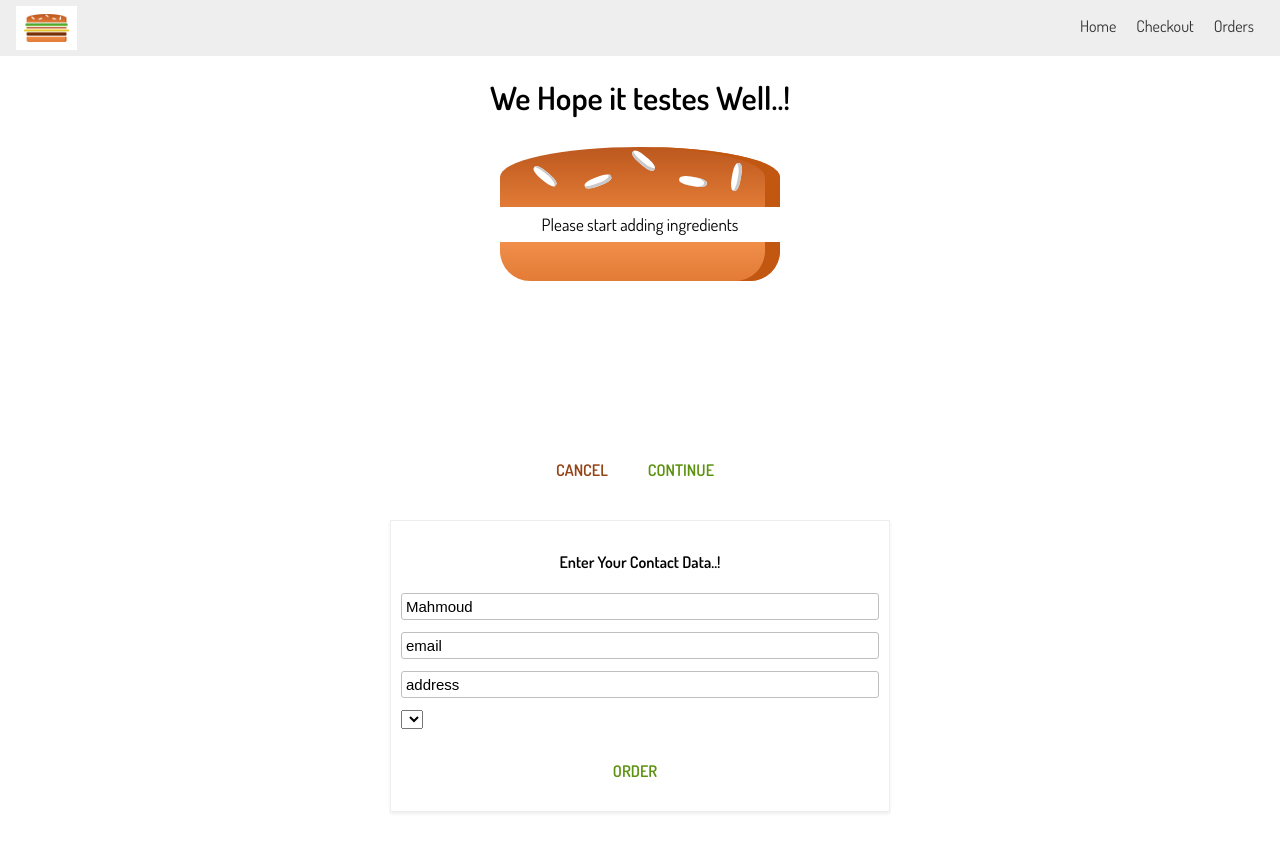
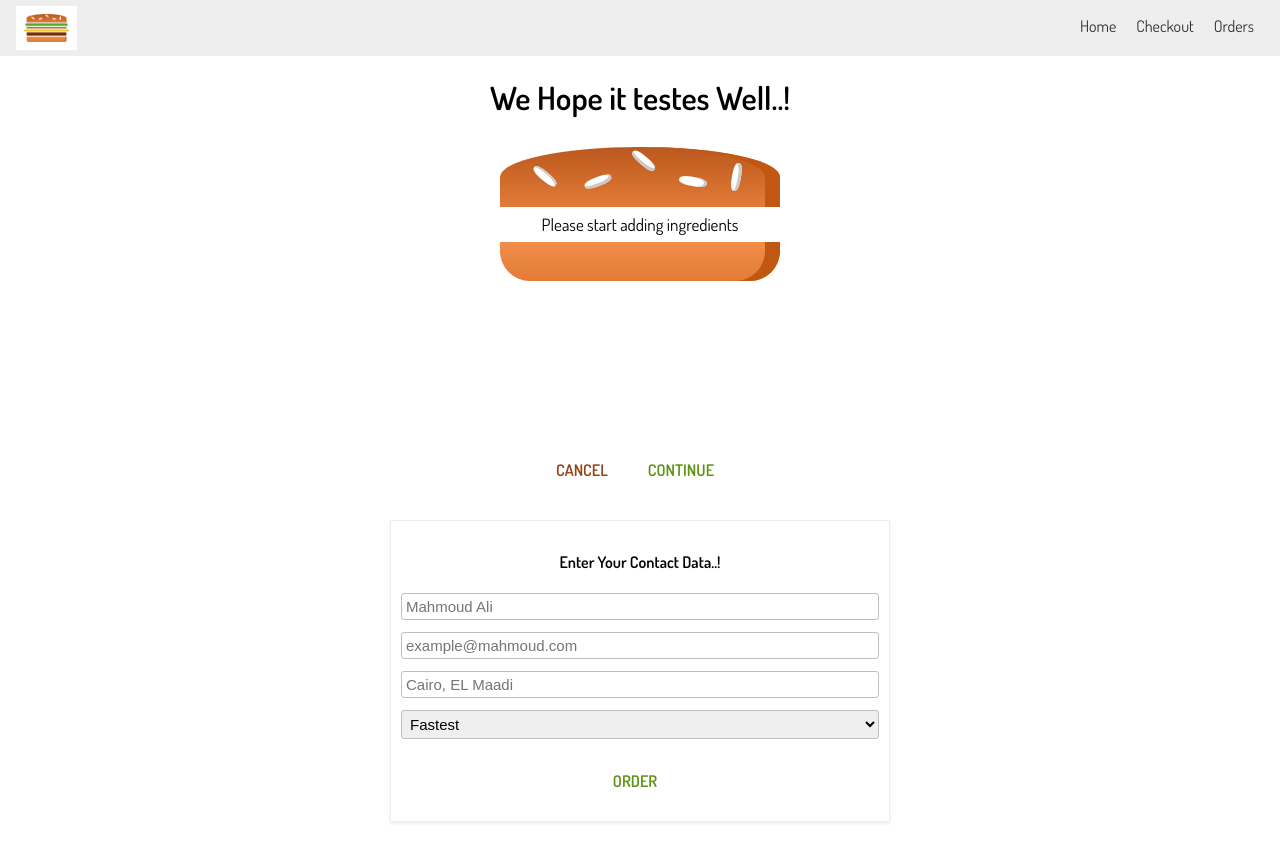
Before and after one commit to mahmoudali0001/Burger-Builder, a React app: page /checkout in a window 1280 px wide. Both pictures are taken after a click on the button "CONTINUE". Built offline with nearby package versions, Linux system fonts and the light colour scheme.

Commit message:
ad onchange dynmic with ContactData

```diff
--- a/src/Components/UI/Input/Input.css
+++ b/src/Components/UI/Input/Input.css
@@ -5,7 +5,8 @@
 }
 
 .Input input,
-.Input textarea {
+.Input textarea,
+.Input select {
   width: 100%;
   box-sizing: border-box;
   resize: none;
--- a/src/Components/UI/Input/Input.js
+++ b/src/Components/UI/Input/Input.js
@@ -7,19 +7,33 @@ const input = (props) => {
 
   switch (props.elementType) {
     case "input":
-      inputElement = <input {...props.elementConfig} value={props.value} />;
+      inputElement = (
+        <input {...props.elementConfig} value="" onChange={props.changed} />
+      );
 
       break;
 
     case "textarea":
-      inputElement = <textarea {...props.elementConfig} value={props.value} />;
+      inputElement = (
+        <textarea {...props.elementConfig} value="" onChange={props.changed} />
+      );
 
       break;
 
     case "select":
       inputElement = (
-        <select {...props.elementConfig} value={props.value}>
-          {props.opions}
+        <select>
+          {props.elementConfig.options.map((option) => {
+            return (
+              <option
+                key={option.displayValue}
+                onChange={props.changed}
+                value=""
+              >
+                {option.displayValue}
+              </option>
+            );
+          })}
         </select>
       );
 
--- a/src/Containers/Chechout/ContactData/ContactData.js
+++ b/src/Containers/Chechout/ContactData/ContactData.js
@@ -38,8 +38,10 @@ class ContactData extends Component {
       deliveryMethod: {
         elementType: "select",
         elementConfig: {
-          options: [{ value: "fastest", displayValue: "Fastest" }],
-          options: [{ value: "cheapest", displayValue: "Cheapest" }],
+          options: [
+            { value: "fastest", displayValue: "Fastest" },
+            { value: "cheapest", displayValue: "Cheapest" },
+          ],
         },
         value: "october",
       },
@@ -81,6 +83,10 @@ class ContactData extends Component {
     this.setState({ loading: true });
   };
 
+  InputChangeHandler = (event) => {
+    console.log(event.target.value);
+  };
+
   render() {
     const formElementsArray = [];
 
@@ -94,6 +100,7 @@ class ContactData extends Component {
       <form>
         {formElementsArray.map((element) => (
           <Input
+            changed={this.InputChangeHandler}
             key={element.id}
             elementType={element.config.elementType}
             elementConfig={element.config.elementConfig}
```
